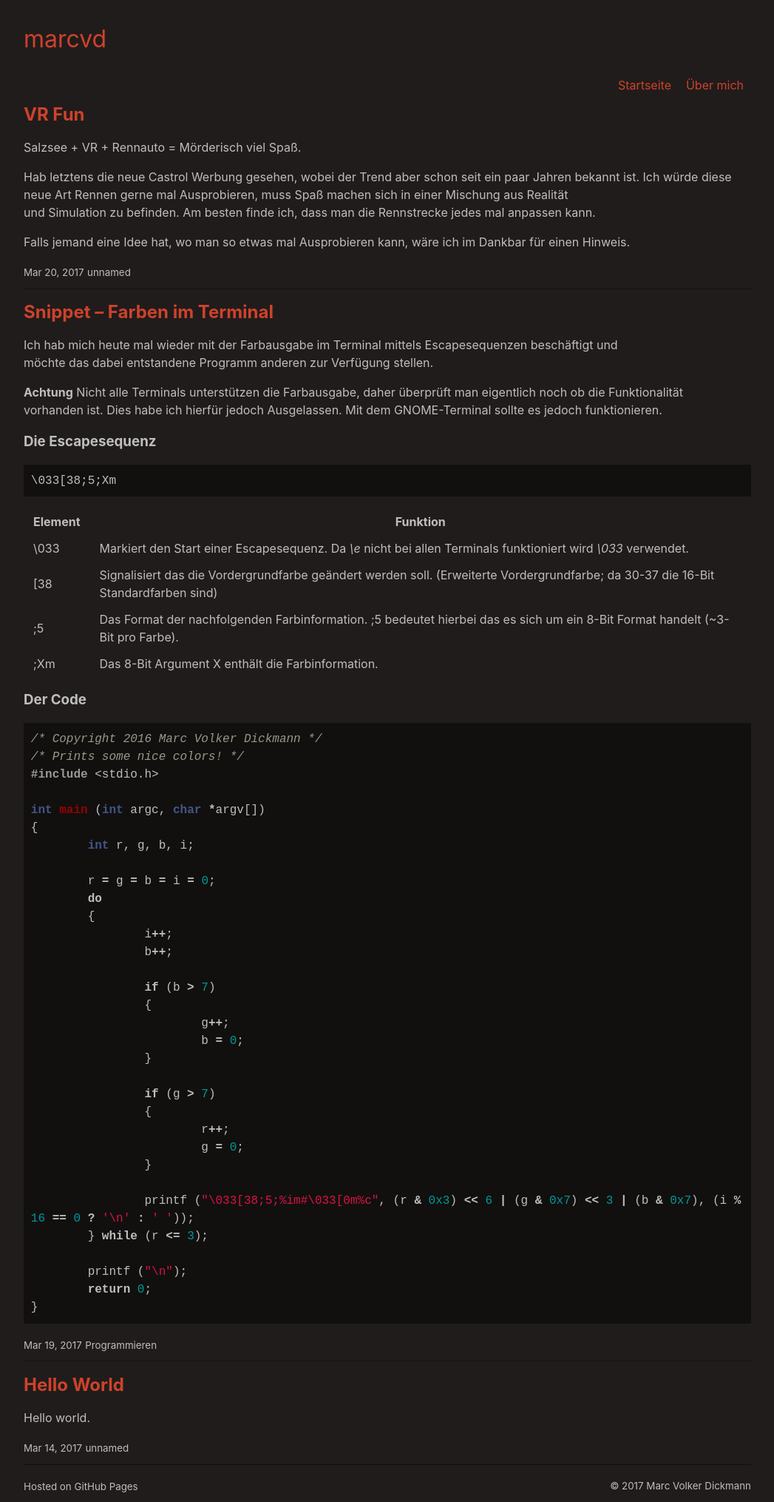
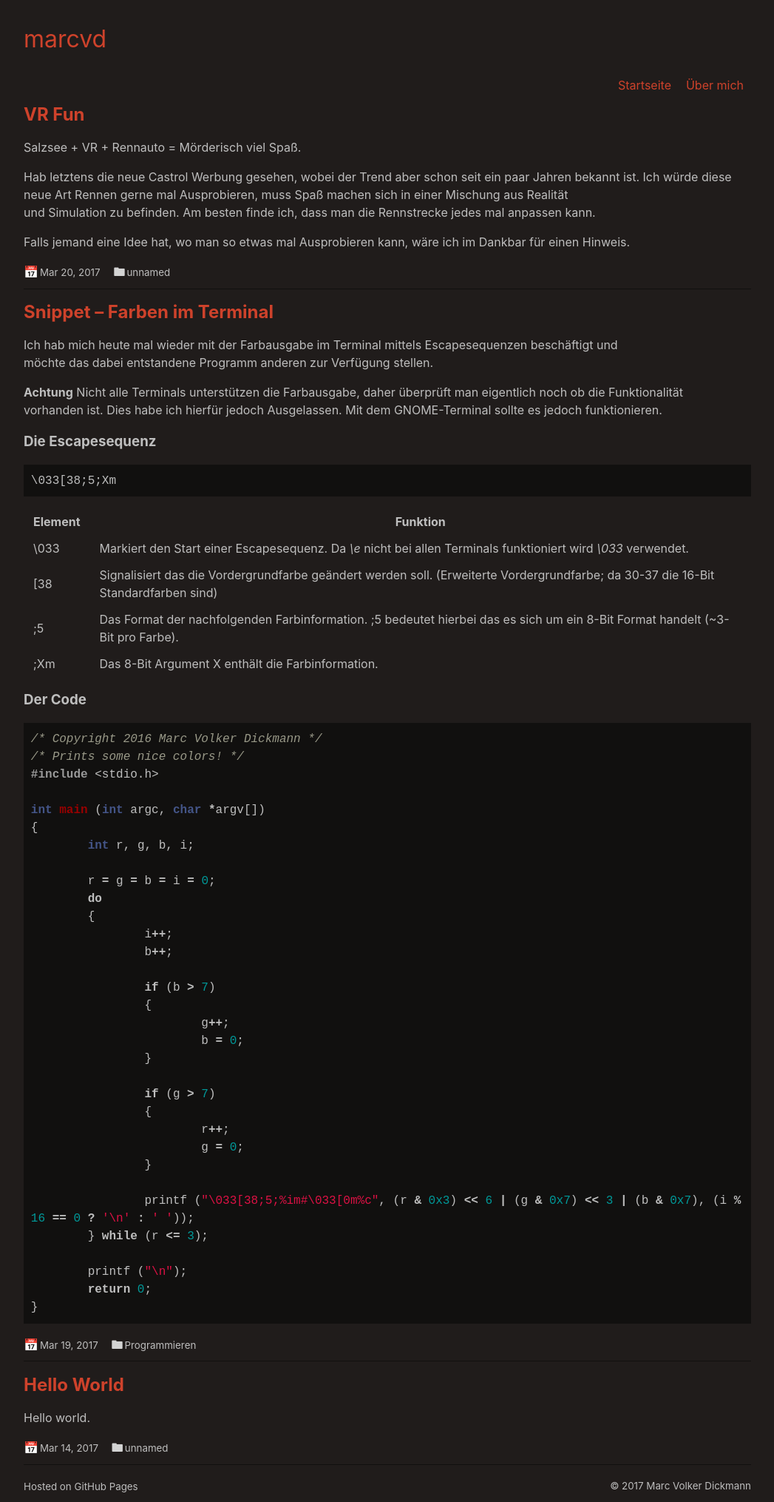
Before and after one commit to marc-q/marc-q.github.io, a Jekyll site: the page built from index.md, in a window 1280 px wide. Shown: the whole page at 74% size, without its empty margins (116-1163 px from the left). Built offline with Jekyll 4.4.1, drawn with Linux system fonts in a browser that asks for light colours; the repository's description, which GitHub fills in, is left out.

Commit message:
Add style for the symbols.

```diff
--- a/assets/css/style.css
+++ b/assets/css/style.css
@@ -1,6 +1,9 @@
 img, embed, object, video {max-width: 100%;}
 
 small#footer-copy {float: right;}
+footer.post-meta small {padding-right: 1em;}
+.posted-on::before {color: lightgrey; content: "\1f4c5"; font-size: 16px; margin-right: 2px;}
+.cat-links::before {color: lightgrey; content: "\1f5bf"; font-size: 16px; margin-right: 2px;}
 
 blockquote, pre {padding: 1%;}
 blockquote {background-color: lightgrey; color: black;}
```
